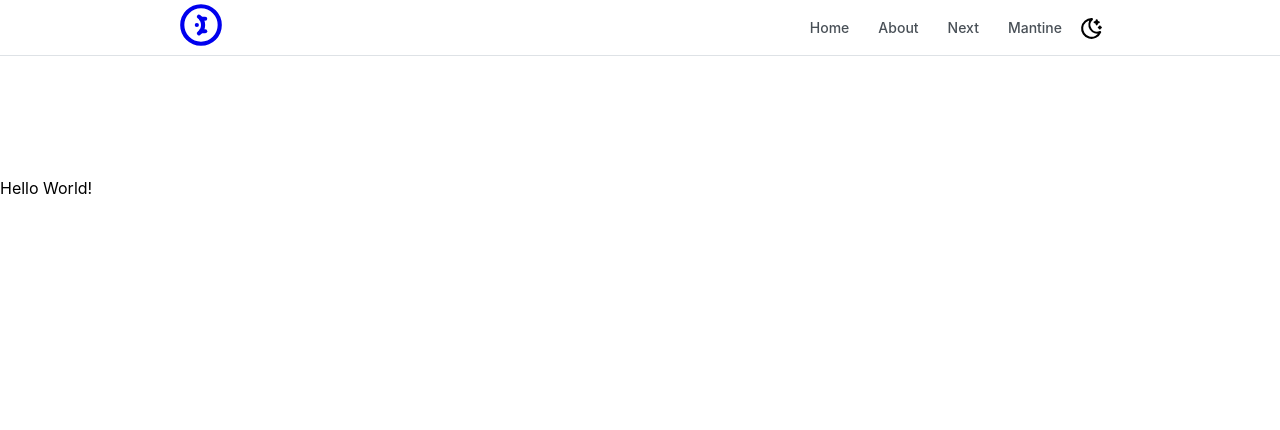
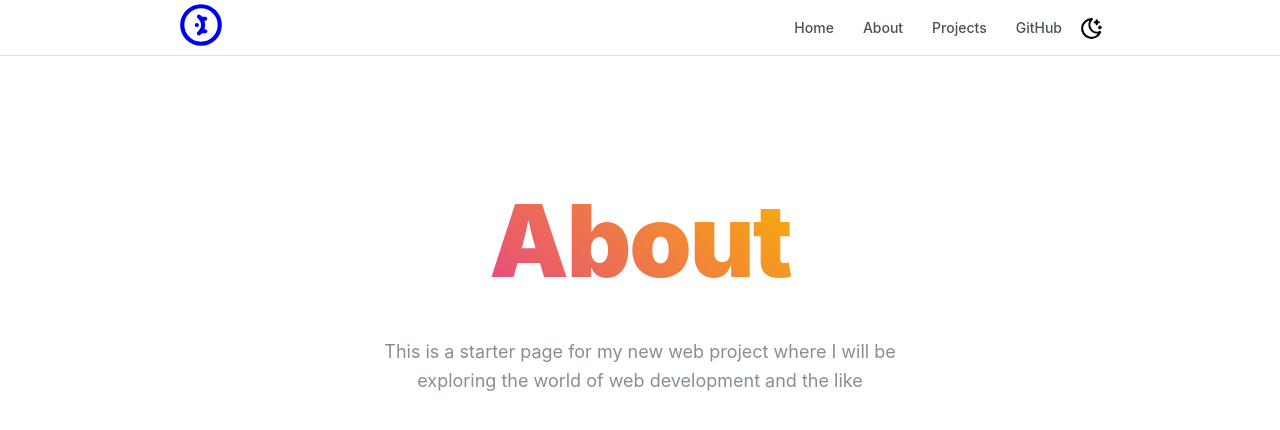
Before and after one commit to AdamsBR25/NextWeb, a Next.js app: page /about in a window 1280 px wide. Shown: the top 430 px of the page. Built offline with nearby package versions, Linux system fonts and the light colour scheme.

Commit message:
add some buttons and hrefs to other pages

```diff
--- a/app/about/page.tsx
+++ b/app/about/page.tsx
@@ -1,10 +1,20 @@
+import { Title, Text } from '@mantine/core';
 import { HeaderSimple } from '@/components/SimpleHeader/HeaderSimple';
+import classes from '../../components/Welcome/Welcome.module.css';
 
 export default function Page() {
   return (
     <>
       <HeaderSimple />
-      <a>Hello World!</a>
+      <Title className={classes.title} ta="center" mt={100}>
+        <Text inherit variant="gradient" component="span" gradient={{ from: 'pink', to: 'yellow' }}>
+          About
+        </Text>
+      </Title>
+      <Text c="dimmed" ta="center" size="lg" maw={580} mx="auto" mt="xl">
+        This is a starter page for my new web project where I will be exploring the world of web
+        development and the like{' '}
+      </Text>
     </>
   );
 }
--- a/components/SimpleHeader/HeaderSimple.tsx
+++ b/components/SimpleHeader/HeaderSimple.tsx
@@ -10,8 +10,8 @@ import classes from './HeaderSimple.module.css';
 const links = [
   { link: '/', label: 'Home' },
   { link: '/about/', label: 'About' },
-  { link: '/learn', label: 'Next' },
-  { link: '/community', label: 'Mantine' },
+  { link: '/projects', label: 'Projects' },
+  { link: 'https://github.com/adamsbr25', label: 'GitHub' },
 ];
 
 export function HeaderSimple() {
--- a/components/Welcome/Welcome.tsx
+++ b/components/Welcome/Welcome.tsx
@@ -11,8 +11,7 @@ export function Welcome() {
         </Text>
       </Title>
       <Text c="dimmed" ta="center" size="lg" maw={580} mx="auto" mt="xl">
-        This is a starter page for my new web project where I will be exploring the world of web
-        development and the like{' '}
+        This page is a work in progress, feel free to look around
       </Text>
     </>
   );
```
Also changed, not shown: app/page.tsx (+6 -2 lines), app/projects/page.tsx (added).
